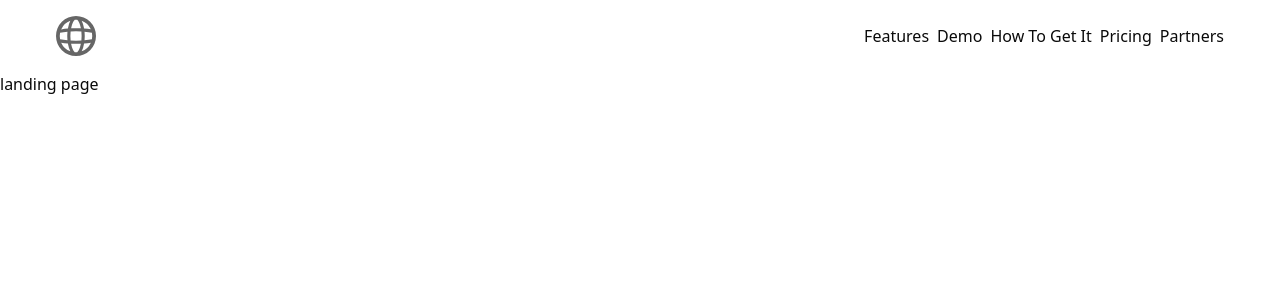
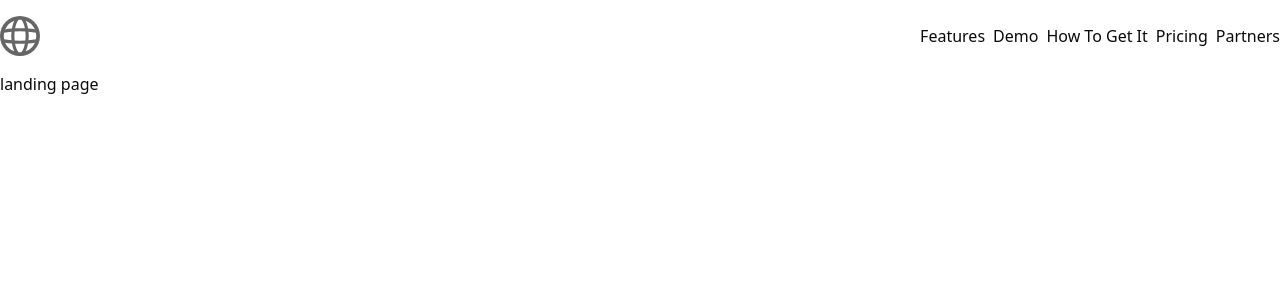
Before and after one commit to jedwards-atl/small-business-copilot-hack, a Next.js app: page / in a window 1280 px wide. Shown: the top 300 px of the page. Built offline with nearby package versions, Linux system fonts and the light colour scheme.

Commit message:
update styling in Navbar component

```diff
--- a/components/Navbar.tsx
+++ b/components/Navbar.tsx
@@ -17,7 +17,7 @@ const Navbar = () => {
   const pathname = usePathname();
 
   return (
-    <nav className="flex items-center justify-between mx-auto w-full px-14 py-4 max-sm:px-4">
+    <nav className="container flex items-center justify-between mx-auto w-full py-4 max-sm:px-4">
       <div className="flex items-center cursor-pointer">
         <Link href="/">
           <Image src="/globe.svg" alt="Logo" width={40} height={40} />
```
